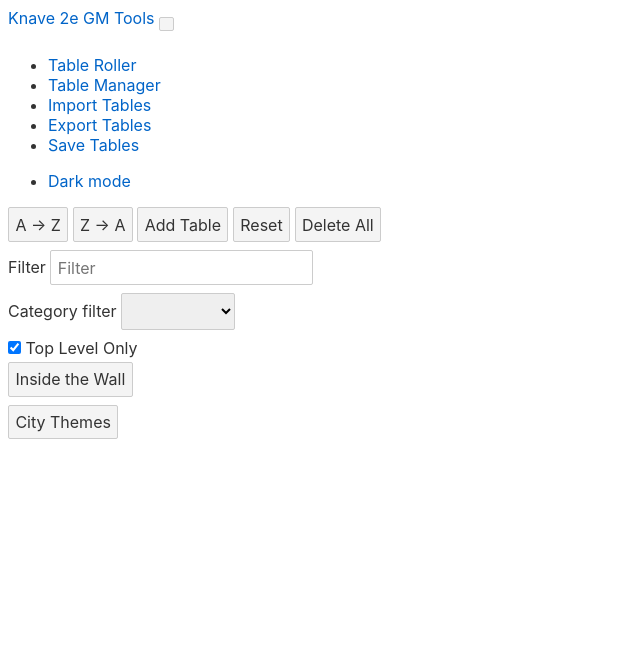
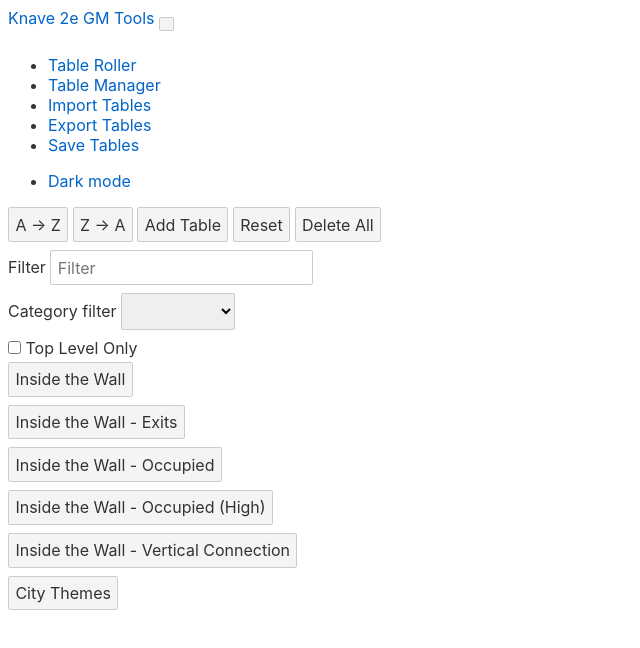
Before and after one commit to CNParent/knave2e-gm-tools, a Svelte app: page / in a window 1280 px wide. Both pictures are taken after a click on the link "Table Manager". Shown: the top 648 px of the page, without its empty margins (0-640 px from the left). Built offline with nearby package versions, Linux system fonts and the light colour scheme.

Commit message:
do not filter top level in table manager by default

```diff
--- a/src/components/TableManager.svelte
+++ b/src/components/TableManager.svelte
@@ -8,7 +8,7 @@
 
     let category = '';
     let filter = '';
-    let topLevelOnly = true;
+    let topLevelOnly = false;
 
     $: categories = [...new Set(tables.filter(x => x.category).map(x => x.category))].sort((a,b) => a.localeCompare(b));
     $: filtered = tables
@@ -18,7 +18,7 @@
 
     let addTable = () => {
         let id = Math.max(...tables.map(x => x.id)) + 1;
-        tables = [{ id, name: 'New Table', category: '', roll: '', topLevel: false, entries: [] }, ...tables];
+        tables = [{ id, name: 'New Table', category: '', roll: '', topLevel: topLevelOnly, entries: [] }, ...tables];
     }
 
     let deleteTable = (table) => {
```
Also changed, not shown: 1 other file (tests, documents, lock files or other folders).
